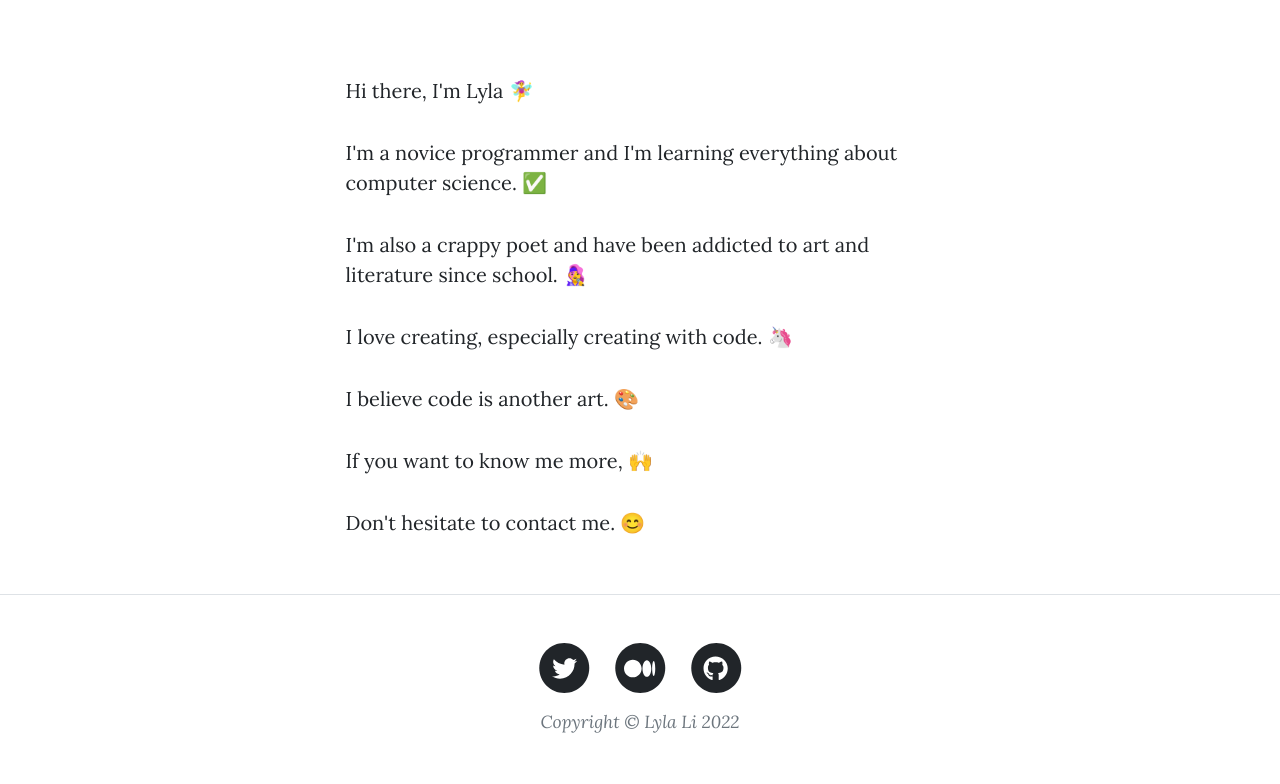
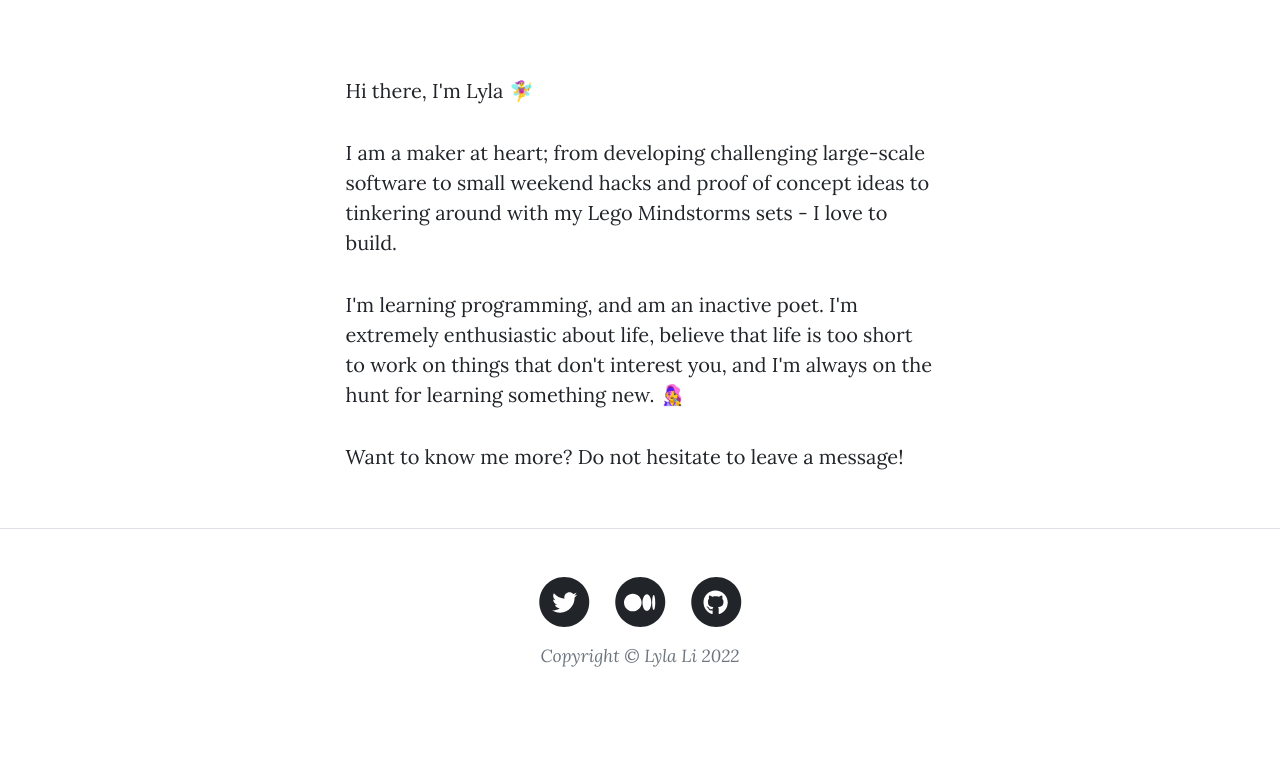
Before and after one commit to lylali/simple-web, a Flask app: page /about in a window 1280 px wide. Shown: the part 536-1320 px from the top of the page. After the commit the page ends 1203 px from the top, so only its background shows below. Run offline with Flask 2, Linux system fonts and the light colour scheme; some libraries are stand-ins or nearby versions.

Commit message:
Update about.html

```diff
--- a/templates/about.html
+++ b/templates/about.html
@@ -19,12 +19,9 @@
                 <div class="row gx-4 gx-lg-5 justify-content-center">
                     <div class="col-md-10 col-lg-8 col-xl-7">
                         <p>Hi there, I'm Lyla 🧚‍♀️ </p>
-                        <p>I'm a novice programmer and I'm learning everything about computer science. ✅</p>
-                        <p>I'm also a crappy poet and have been addicted to art and literature since school. 👩‍🎤</p>
-                        <p>I love creating, especially creating with code. 🦄</p>
-                        <p>I believe code is another art. 🎨</p>
-                        <p>If you want to know me more, 🙌</p>
-                        <p>Don't hesitate to contact me. 😊</p>
+                        <p>I am a maker at heart; from developing challenging large-scale software to small weekend hacks and proof of concept ideas to tinkering around with my Lego Mindstorms sets - I love to build.</p>
+                        <p>I'm learning programming, and am an inactive poet. I'm extremely enthusiastic about life, believe that life is too short to work on things that don't interest you, and I'm always on the hunt for learning something new. 👩‍🎤</p>
+                        <p>Want to know me more? Do not hesitate to leave a message!</p>
                     </div>
                 </div>
             </div>
```
